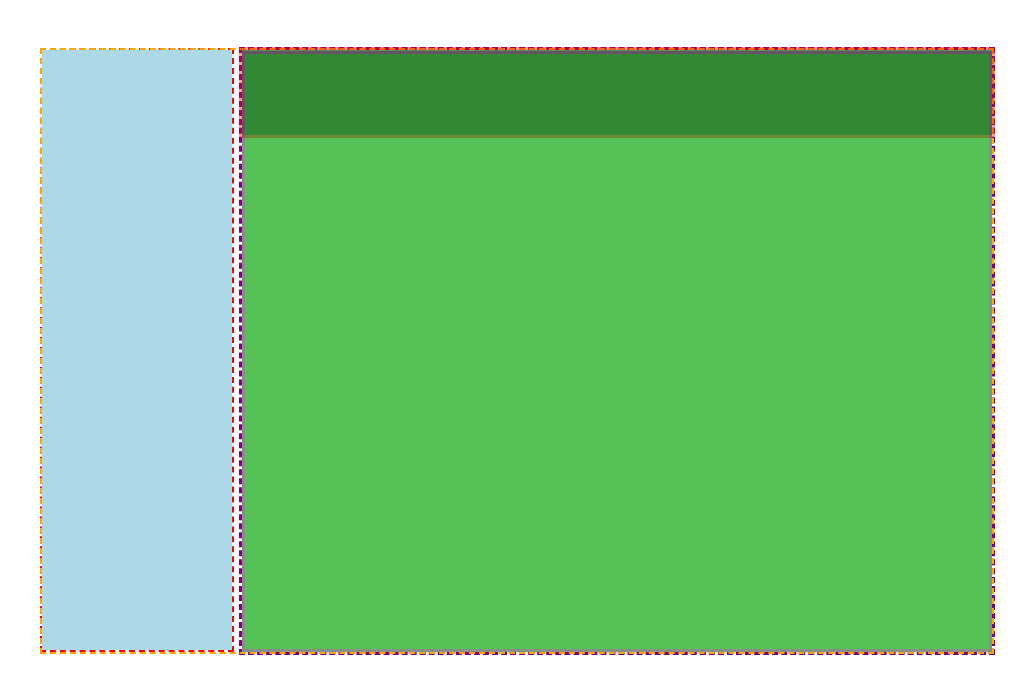
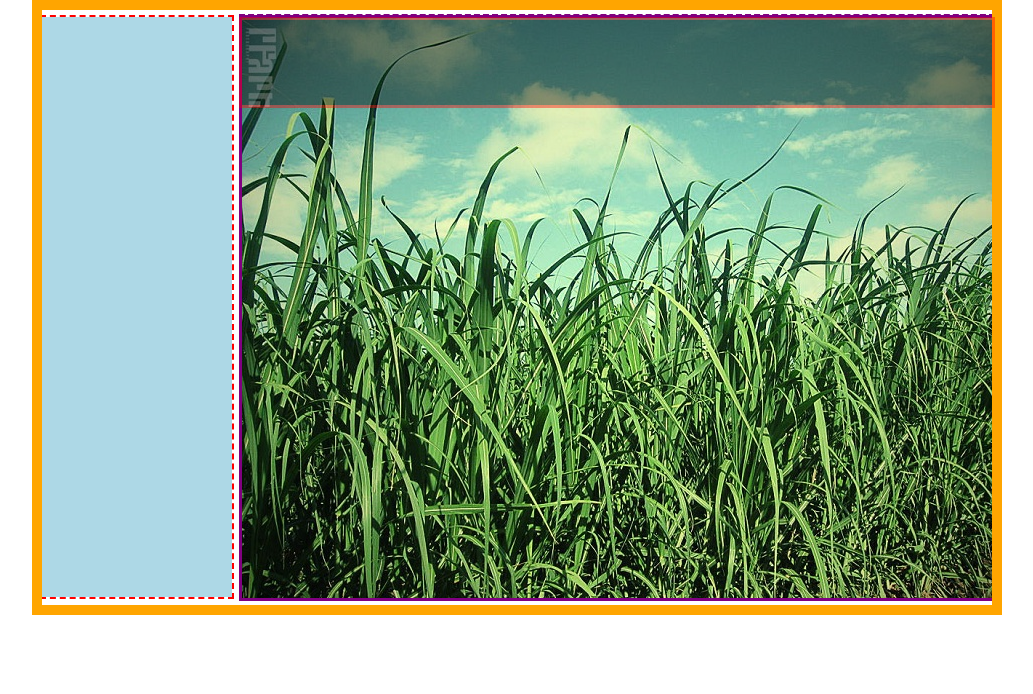
Before and after one commit to mahbube/rfart, a plain HTML site: page Naserr/Home/index.html in a window 1280 px wide. Shown: the whole page, without its empty margins (123-1156 px from the left). Drawn offline with Linux system fonts and the light colour scheme; files that its build step writes are made by us from their sources.

Commit message:
some changes!

```diff
--- a/Naserr/Home/style.css
+++ b/Naserr/Home/style.css
@@ -1,17 +1,18 @@
 body{
-	padding-top: 50px;
+	padding-top: 10px;
 }
 div.container {
-	min-height:600px;
-	outline:2px dashed orange;
+	min-height:580px;
+	outline:10px solid orange;
+	padding: 7px 0px 7px 0px;
 }
 div.container div.lmenu {
-	min-height:600px;
+	min-height:580px;
 	outline:2px dashed red;
 	background-color:lightblue;
 }
 div.container div.rmenu {
-	min-height:600px;
+	min-height:580px;
 	outline:3px dashed purple;
 	background-color:lightgreen;
 	padding-top:1px;
@@ -28,15 +29,11 @@ div.container div.rmenu div.top-menu {
 	margin:0 auto;
 	left:200px;
 	right:0;
-	top:50px;
+	top:20px;
 	bottom:0;
 }
 div.container div.rmenu div.slider {
-	min-height:595px;
-	border:3px solid purple;
-	background-color:green;
-	opacity: 0.4;
-	-moz-opacity: 0.4;
-	filter:alpha(opacity=4);
-
+	min-height:580px;
+	outline:3px solid purple;
+	background:url(images/4_1.jpg);
 }
```
Also changed, not shown: Naserr/Home/images/1.jpg (added), Naserr/Home/images/2.jpg (added), Naserr/Home/images/3.jpg (added), Naserr/Home/images/4.jpg (added), Naserr/Home/images/4_1.jpg (added), Naserr/Home/js.js (added).
